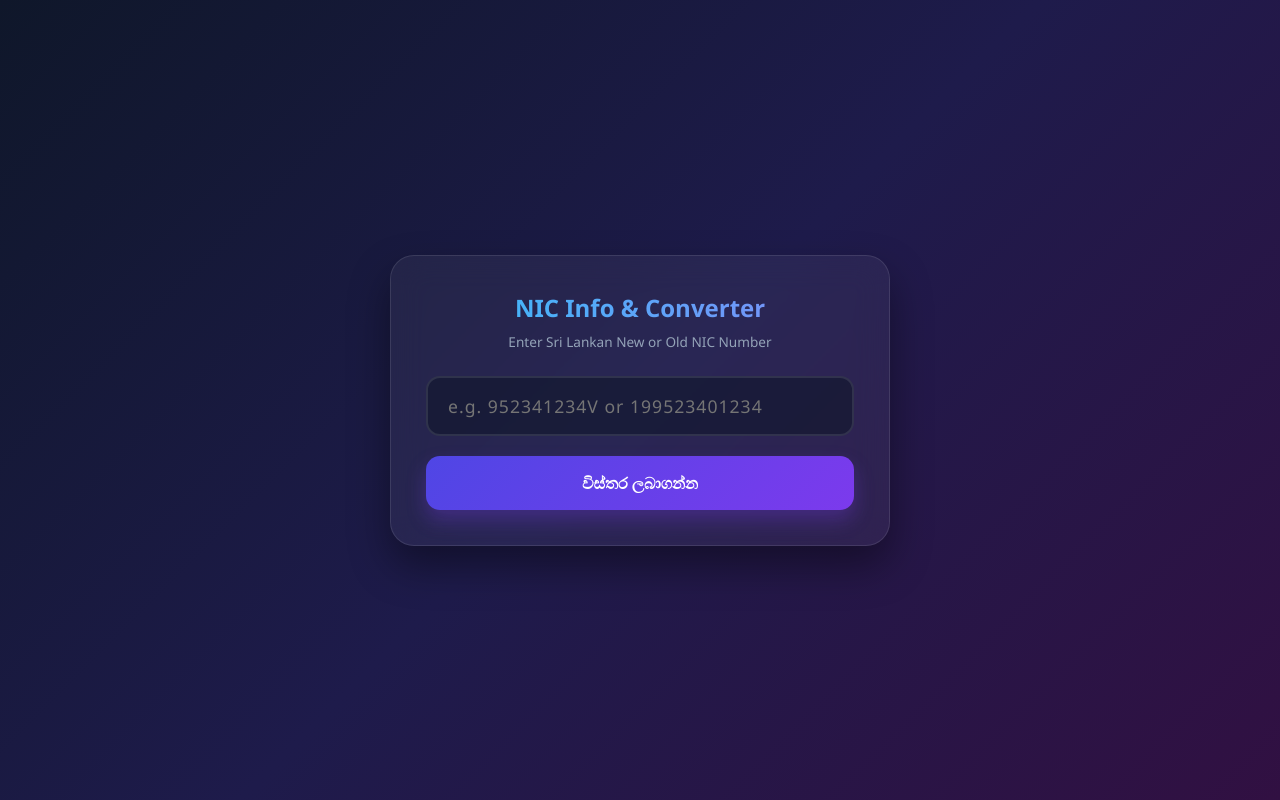
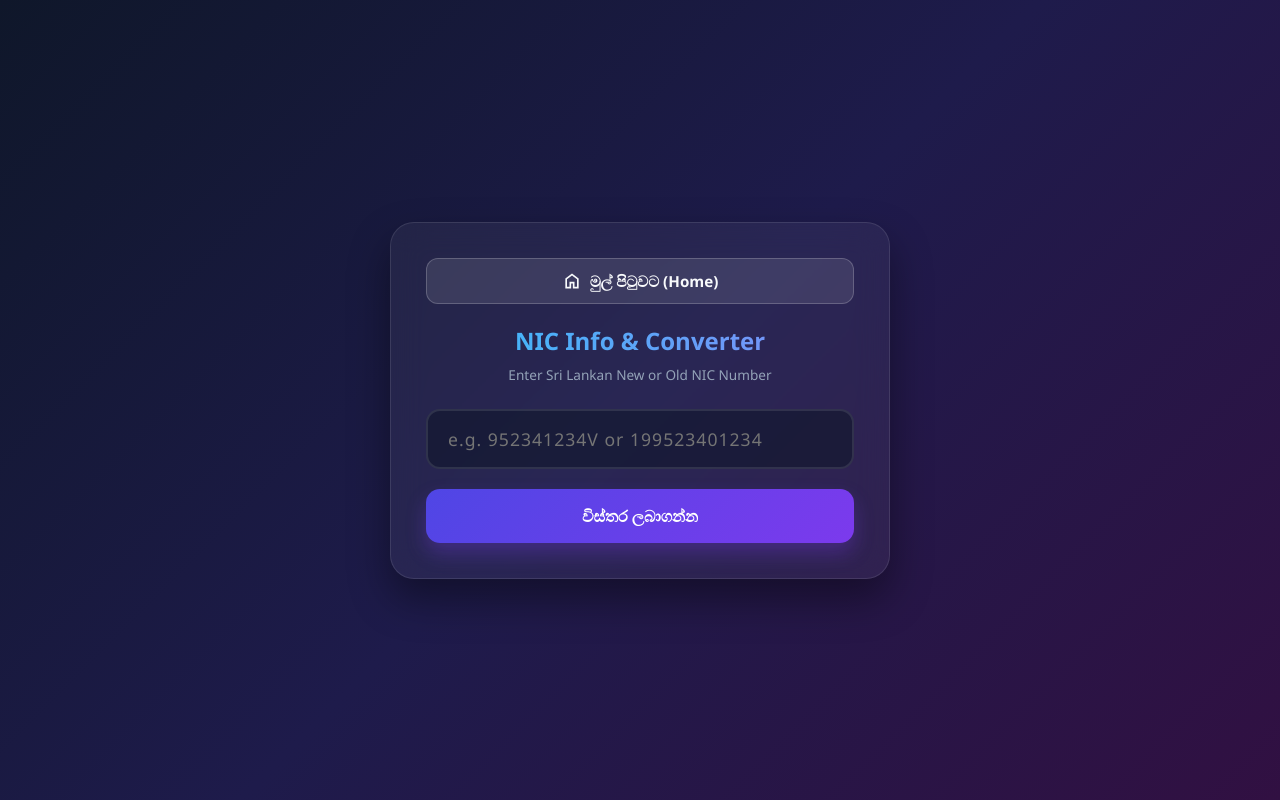
Before and after one commit to GMAPHNBF/NICTODOB, a plain HTML site: page index.html in a window 1280 px wide. Drawn offline with Linux system fonts and the light colour scheme.

Commit message:
Refactor button styles and add home button

```diff
--- a/index.html
+++ b/index.html
@@ -20,6 +20,7 @@
             align-items: center;
             padding: 20px;
             color: #f8fafc;
+            position: relative;
         }
 
         .container {
@@ -32,6 +33,35 @@
             width: 100%;
             max-width: 500px;
             box-shadow: 0 20px 40px rgba(0, 0, 0, 0.4);
+            position: relative;
+        }
+
+        /* Home Button Style */
+        .home-btn {
+            display: inline-flex;
+            align-items: center;
+            justify-content: center;
+            width: 100%;
+            padding: 12px;
+            margin-bottom: 20px;
+            background: rgba(255, 255, 255, 0.1);
+            border: 1px solid rgba(255, 255, 255, 0.2);
+            border-radius: 12px;
+            color: #f8fafc;
+            text-decoration: none;
+            font-weight: 600;
+            font-size: 0.95rem;
+            transition: all 0.3s ease;
+        }
+
+        .home-btn:hover {
+            background: rgba(255, 255, 255, 0.2);
+            transform: translateY(-2px);
+        }
+
+        .home-btn svg {
+            margin-right: 8px;
+            fill: currentColor;
         }
 
         h2 {
@@ -73,7 +103,7 @@
             box-shadow: 0 0 15px rgba(99, 102, 241, 0.3);
         }
 
-        button {
+        .submit-btn {
             width: 100%;
             padding: 16px;
             background: linear-gradient(135deg, #4f46e5, #7c3aed);
@@ -87,7 +117,7 @@
             box-shadow: 0 10px 20px rgba(124, 58, 237, 0.3);
         }
 
-        button:hover {
+        .submit-btn:hover {
             opacity: 0.95;
             transform: translateY(-2px);
         }
@@ -151,6 +181,12 @@
 <body>
 
 <div class="container">
+    <!-- Home Button -->
+    <a href="https://gmaphnbf.github.io/HNBFGMAP/" class="home-btn">
+        <svg xmlns="http://www.w3.org/2000/svg" height="20" viewBox="0 -960 960 960" width="20"><path d="M240-200h120v-240h240v240h120v-360L480-740 240-560v360Zm-80 80v-480l320-240 320 240v480H520v-240h-80v240H160Zm320-350Z"/></svg>
+        මුල් පිටුවට (Home)
+    </a>
+
     <h2>NIC Info & Converter</h2>
     <p class="subtitle">Enter Sri Lankan New or Old NIC Number</p>
 
@@ -159,7 +195,7 @@
         <div id="errorMsg" class="error">කරුණාකර නිවැරදි ජාතික හැඳුනුම්පත් අංකයක් ඇතුළත් කරන්න.</div>
     </div>
 
-    <button onclick="decodeNIC()">විස්තර ලබාගන්න</button>
+    <button class="submit-btn" onclick="decodeNIC()">විස්තර ලබාගන්න</button>
 
     <div id="resultCard" class="result-card">
         <div class="info-row">
```
